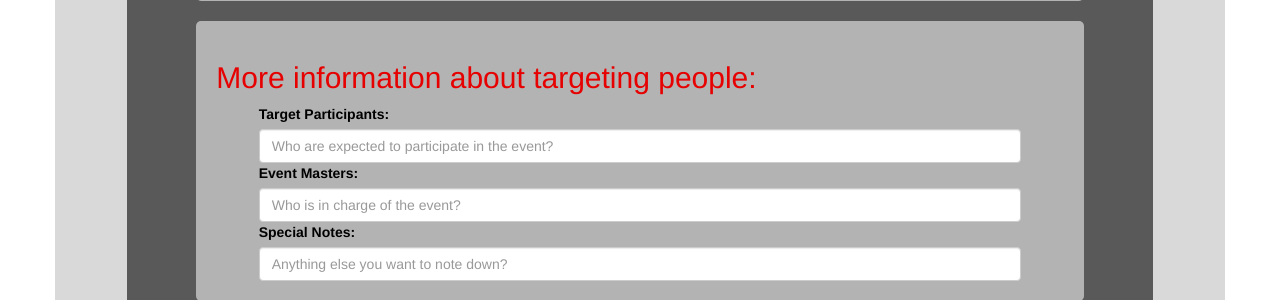
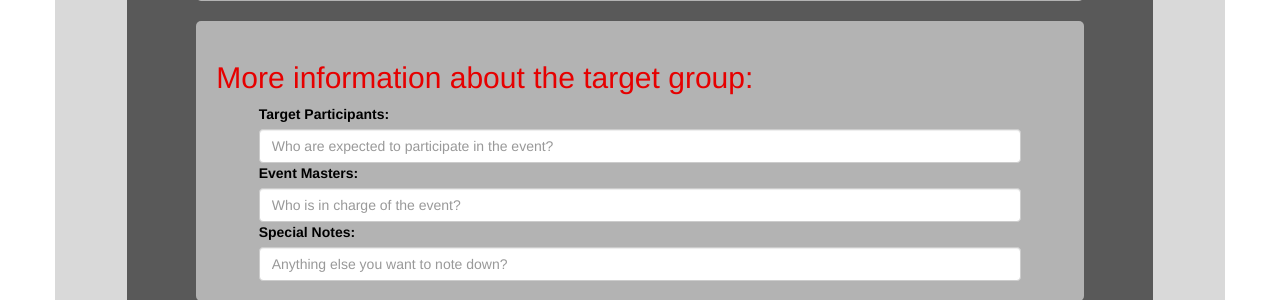
Before and after one commit to jackong2013/doubleupbro, a Flask app: page / in a window 1280 px wide. Shown: the part 1253-1553 px from the top of the page. Run offline with Flask 2, Linux system fonts and the light colour scheme; some libraries are stand-ins or nearby versions.

Commit message:
no message

```diff
--- a/templates/create_event.html
+++ b/templates/create_event.html
@@ -65,7 +65,7 @@
           <br>
 
           <div style="border-radius: 5px; background-color:#b3b3b3; padding: 20px; max-width:90%; margin: auto;display: block;">
-            <h2 style="color:#e60000;"> More information about targeting people: </h2>
+            <h2 style="color:#e60000;"> More information about the target group: </h2>
             <div class="form-group" style="max-width:90%; margin: auto;display: block;">
               <label for="target_participants" style="color:black;">Target Participants:</label>
               <input type="text" class="form-control" id="target_participants" placeholder="Who are expected to participate in the event?">
```
